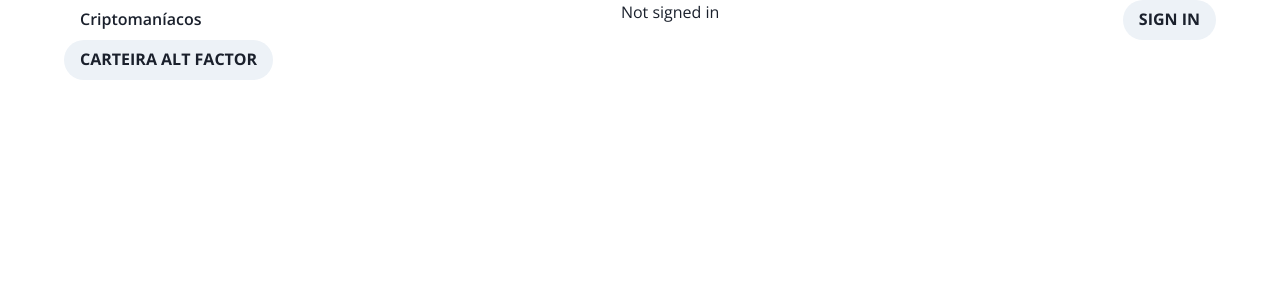
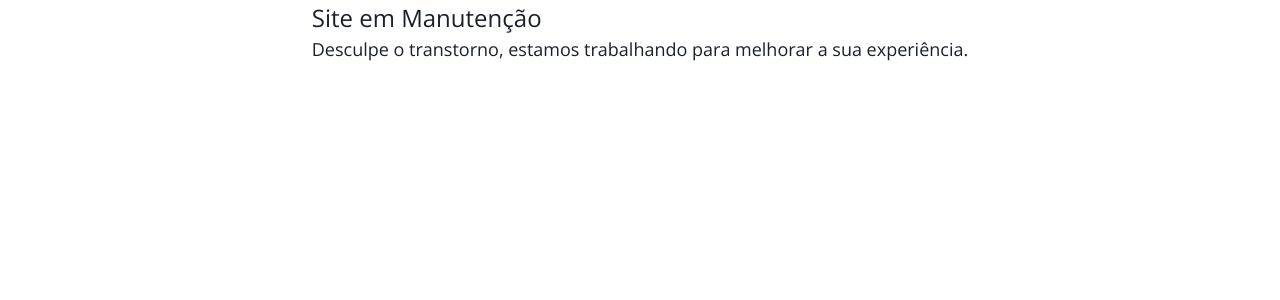
Before and after one commit to nennogabriel/criptomaniacos-carteira, a Next.js app: page / in a window 1280 px wide. Shown: the top 300 px of the page. Built offline with nearby package versions, Linux system fonts and the light colour scheme; no server answers.

Commit message:
chore: maintenance option

```diff
--- /dev/null
+++ b/src/components/LayoutMaintenance.tsx
@@ -0,0 +1,22 @@
+import { Box, Button, Center, Flex, Text } from "@chakra-ui/react";
+import React from "react";
+import Head from "next/head";
+
+const LayoutMaintenance: React.FC = () => {
+  return (
+    <>
+      <Head>
+        <title>Criptomaniacos: Manutenção</title>
+      </Head>
+
+      <Center>
+        <Box>
+          <Text fontSize="2xl">Site em Manutenção</Text>
+          <Text fontSize="lg">Desculpe o transtorno, estamos trabalhando para melhorar a sua experiência.</Text>
+        </Box>
+      </Center>
+    </>
+  );
+};
+
+export default LayoutMaintenance;
--- a/src/pages/index.tsx
+++ b/src/pages/index.tsx
@@ -3,8 +3,12 @@ import Head from "next/head";
 import React from "react";
 import PageHeader from "../components/PageHeader";
 import NextLink from "next/link";
+import LayoutMaintenance from "../components/LayoutMaintenance";
 
 const HomePage = () => {
+  if (true) {
+    return <LayoutMaintenance />;
+  }
   return (
     <>
       <Head>
```
